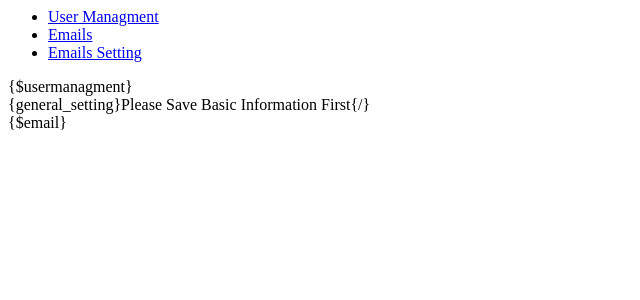
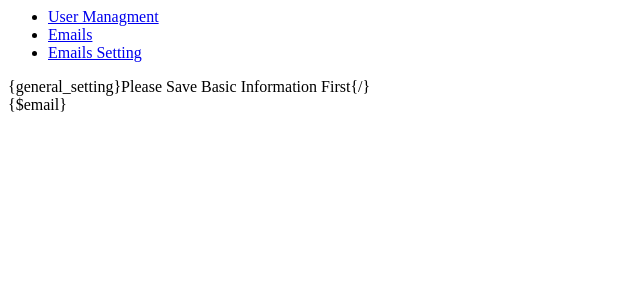
Before and after one commit to xepan/base, a PHP site: page /templates/page/general-setting.html in a window 1280 px wide. Shown: the top 300 px of the page, without its empty margins (0-640 px from the left). Run offline with PHP 8.4, Linux system fonts and the light colour scheme.

Commit message:
user Managment move base to HR

```diff
--- a/page/generalsetting.php
+++ b/page/generalsetting.php
@@ -5,10 +5,6 @@ class page_generalsetting extends \Page{
 	public $title="General Settings";
 	function init(){
 		parent::init();
-		$user_view=$this->add('xepan\hr\CRUD',null,'usermanagment',['view/setting/user-grid']);
-		$user_view->setModel('xepan\base\User');
-
-
 		$setiingview=$this->add('xepan\hr\CRUD',['action_page'=>'xepan_base_general_email'],'general_setting',['view/setting/email-setting-grid']);
 		$setiingview->setModel('xepan\base\Epan_EmailSetting');
 
--- a/templates/page/general-setting.html
+++ b/templates/page/general-setting.html
@@ -7,11 +7,7 @@
       <li><a data-toggle="tab" href="#tab-general_setting">Emails Setting</a></li>
     </ul>
     <div class="tab-content">
-      <div id="tab-user" class="tab-pane fade in active">
-
-        {$usermanagment}
-      </div>
-      <div id="tab-general_setting" class="tab-pane clearfix fade">{general_setting}Please Save Basic Information First{/}</div>
+      <div id="tab-general_setting" class="tab-pane fade in active">{general_setting}Please Save Basic Information First{/}</div>
       <div id="tab-emails" class="tab-pane fade">{$email}</div>
     </div>
   </div>
--- a/templates/page/general-setting.jade
+++ b/templates/page/general-setting.jade
@@ -10,9 +10,9 @@
           //- li
           //-   a(data-toggle='tab', href='#tab-chat') Personal
         .tab-content
-          #tab-user.tab-pane.fade.in.active
-            {$usermanagment}
-          #tab-general_setting.tab-pane.clearfix.fade
+          //- #tab-user.tab-pane.fade.in.active
+          //-   {$usermanagment}
+          #tab-general_setting.tab-pane.fade.in.active
             {general_setting}Please Save Basic Information First{/}
            #tab-emails.tab-pane.fade
             {$email}
```
